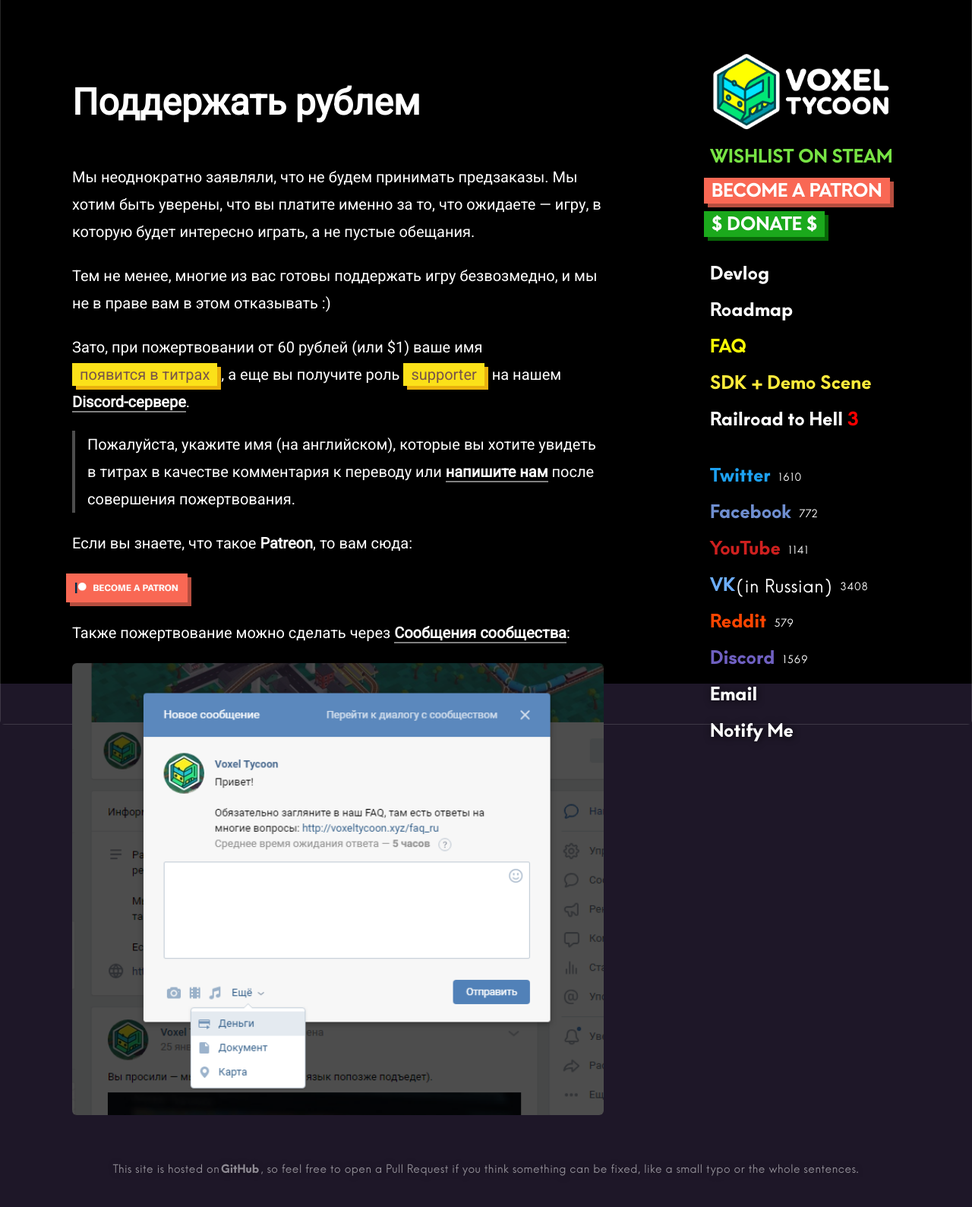
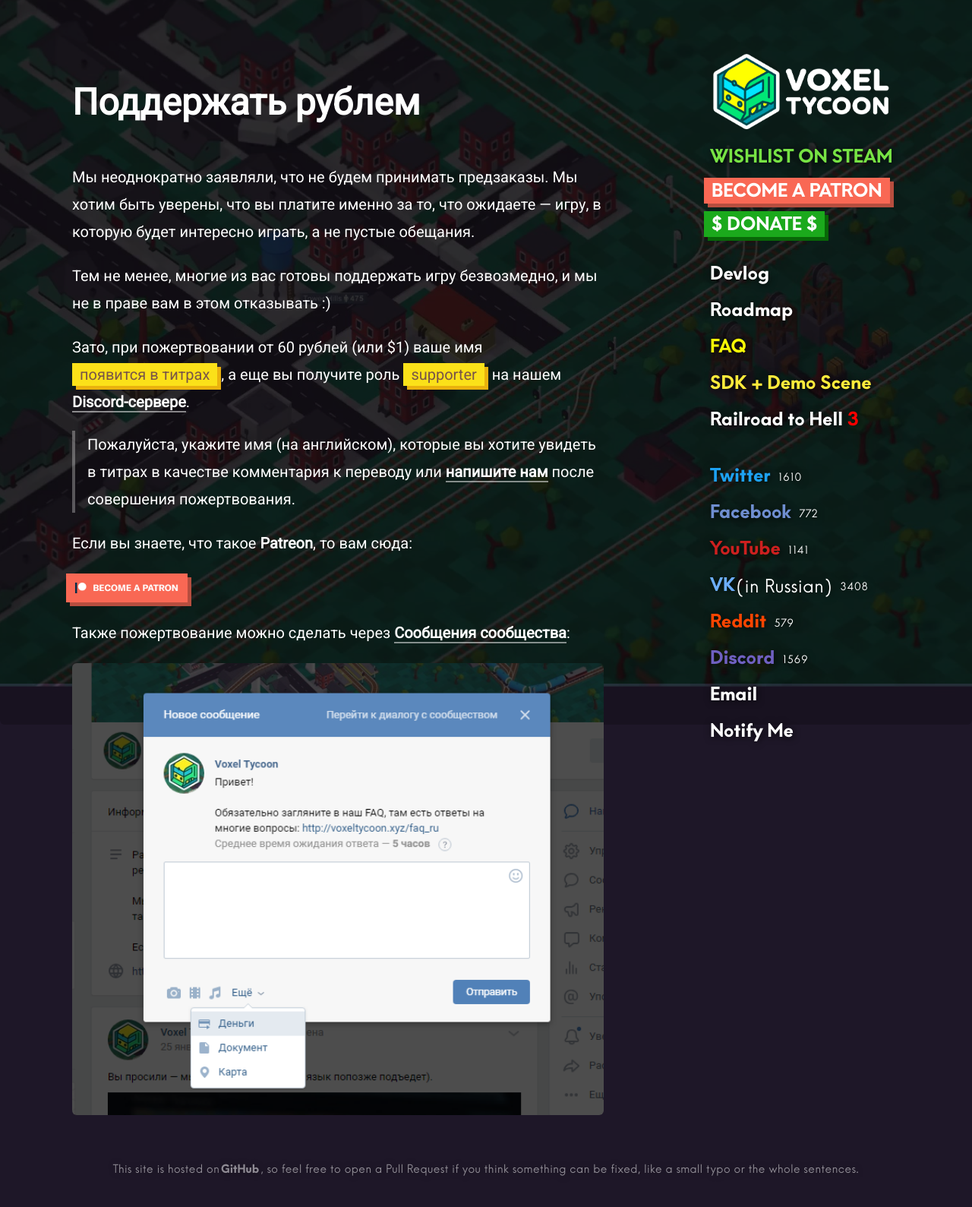
Before and after one commit to andrewpey/vtland, a Jekyll site: the page built from pages/ru/donate_ru.md, in a window 1280 px wide. Shown: the whole page at 76% size. Built offline with Jekyll 4.4.1, drawn with Linux system fonts in a browser that asks for light colours; nearby versions of some CDN libraries.

Commit message:
release :D

```diff
--- a/_includes/background-video.html
+++ b/_includes/background-video.html
@@ -1,9 +1,9 @@
     <div class="background-video">
         <div class="video-foreground">
             {% if page.play_video %}
-            <video class="video-content" src="assets/background/background.mp4" poster="assets/background/background.jpg" autoplay loop muted />
+            <video class="video-content" src="/background.mp4" poster="/background.jpg" autoplay loop muted />
             {% else %}
-            <img class="video-content" src="assets/background/background.jpg" style="opacity: 0.5">
+            <img class="video-content" src="/background.jpg" style="opacity: 0.5">
             {% endif %}
         </div>
     </div>
--- a/pages/ru/donate_ru.md
+++ b/pages/ru/donate_ru.md
@@ -17,7 +17,7 @@
 Если вы знаете, что такое **Patreon**, то вам сюда:
 
 <a class="patreon" href="https://www.patreon.com/bePatron?u=7655118">
-    <img src="../assets/others/become_a_patron_button.png">
+    <img src="/become_a_patron_button.png">
 </a>
 
 Также пожертвование можно сделать через [Сообщения сообщества](https://vk.com/im?sel=-117411610):
```
Also changed, not shown: pages/eng/donate.md (+1 -1 lines), pages/ru/railroad-to-hell_ru.md (+1 -1 lines), background.jpg (renamed from assets/background/background.jpg), become_a_patron_button.png (renamed from assets/others/become_a_patron_button.png), 2 other files.
